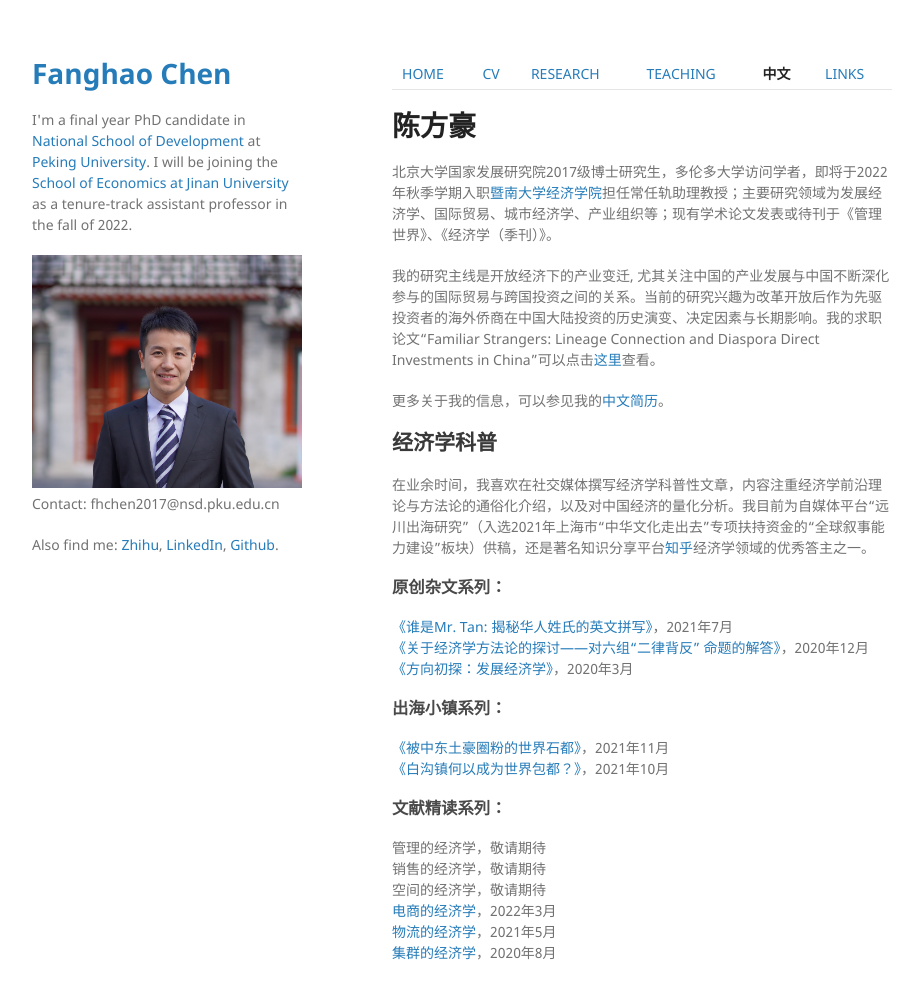
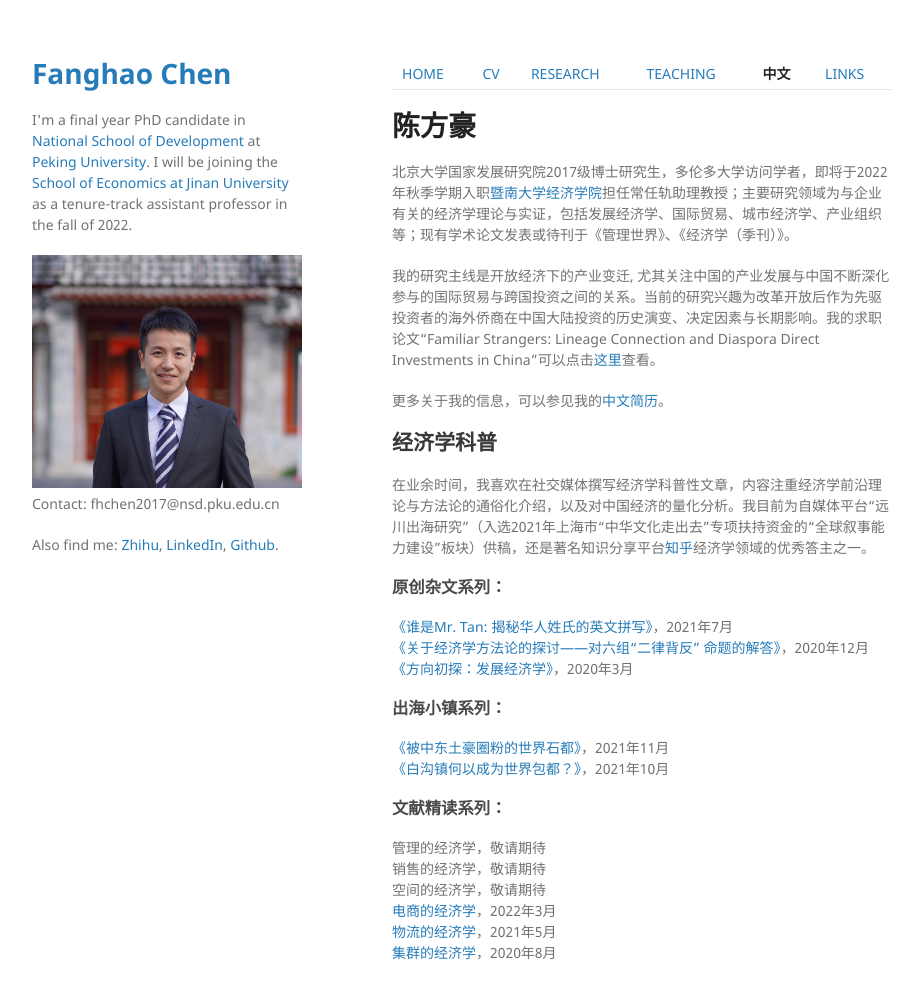
Before and after one commit to FanghaoChen/homepage, a Jekyll site: the page built from chinesepage.md, in a window 1280 px wide and 1033 px high. Shown: the top 999 px of the window, without its empty margins (178-1098 px from the left). Built offline with Jekyll 4.4.1, drawn with Linux system fonts in a browser that asks for light colours; our own code applies the rules of GitHub Pages for plain Markdown files.

Commit message:
Update chinesepage.md

```diff
--- a/chinesepage.md
+++ b/chinesepage.md
@@ -2,7 +2,7 @@
 
 # 陈方豪
 
-北京大学国家发展研究院2017级博士研究生，多伦多大学访问学者，即将于2022年秋季学期入职[暨南大学经济学院](https://ec.jnu.edu.cn/)担任常任轨助理教授；主要研究领域为发展经济学、国际贸易、城市经济学、产业组织等；现有学术论文发表或待刊于《管理世界》、《经济学（季刊）》。
+北京大学国家发展研究院2017级博士研究生，多伦多大学访问学者，即将于2022年秋季学期入职[暨南大学经济学院](https://ec.jnu.edu.cn/)担任常任轨助理教授；主要研究领域为与企业有关的经济学理论与实证，包括发展经济学、国际贸易、城市经济学、产业组织等；现有学术论文发表或待刊于《管理世界》、《经济学（季刊）》。
 
 我的研究主线是开放经济下的产业变迁, 尤其关注中国的产业发展与中国不断深化参与的国际贸易与跨国投资之间的关系。当前的研究兴趣为改革开放后作为先驱投资者的海外侨商在中国大陆投资的历史演变、决定因素与长期影响。我的求职论文“Familiar Strangers: Lineage Connection and Diaspora Direct Investments in China”可以点击[这里](./assets/familiar_stranger_draft_220303.pdf)查看。
 
```
